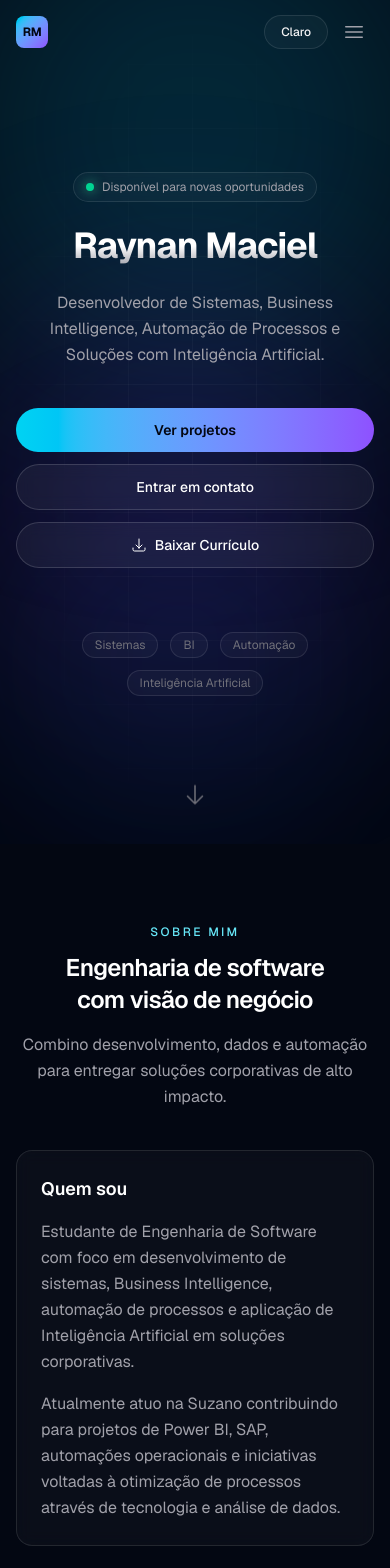
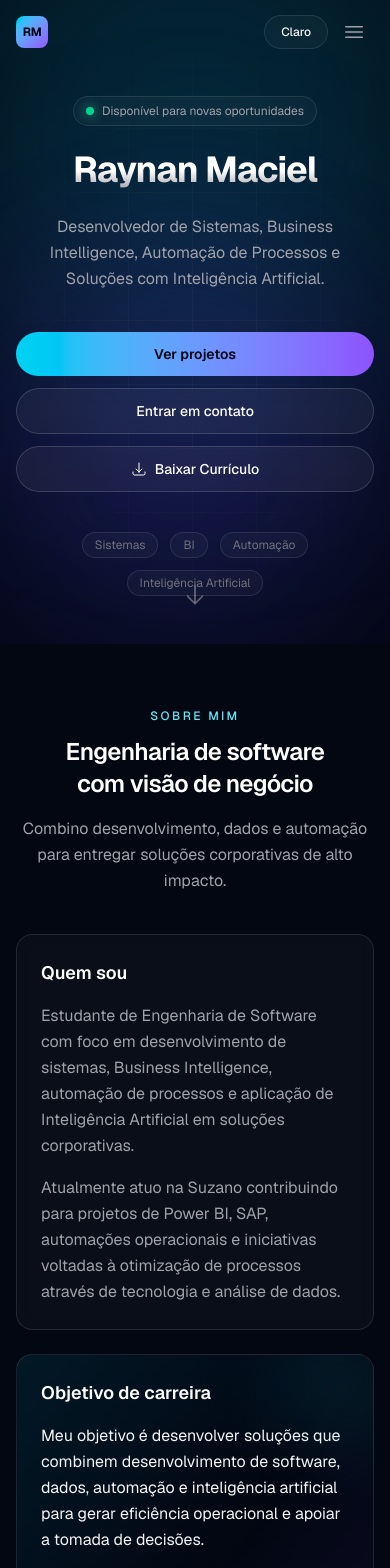
Before and after one commit to RaynanOli/portfolio-raynan, a Next.js app: page / in a window 390 px wide. Shown: the top 1568 px of the page. Built offline with nearby package versions, Linux system fonts and the light colour scheme.

Commit message:
Fixed portfolio layout and project visibility

```diff
--- a/components/About.tsx
+++ b/components/About.tsx
@@ -4,7 +4,7 @@ import { SectionHeader } from "@/components/SectionHeader";
 
 export function About() {
   return (
-    <AnimatedSection id="sobre" className="px-4 py-20 sm:px-6 sm:py-24 lg:py-32">
+    <AnimatedSection id="sobre" className="px-4 py-16 sm:px-6 sm:py-20 lg:py-32">
       <div className="mx-auto max-w-6xl">
         <SectionHeader
           eyebrow="Sobre Mim"
--- a/components/AnimatedSection.tsx
+++ b/components/AnimatedSection.tsx
@@ -9,6 +9,11 @@ type AnimatedSectionProps = {
   id?: string;
 };
 
+function isNearViewport(element: HTMLElement) {
+  const rect = element.getBoundingClientRect();
+  return rect.top < window.innerHeight + 120;
+}
+
 export function AnimatedSection({
   children,
   className = "",
@@ -16,20 +21,27 @@ export function AnimatedSection({
   id,
 }: AnimatedSectionProps) {
   const ref = useRef<HTMLElement>(null);
-  const [visible, setVisible] = useState(false);
+  const [revealed, setRevealed] = useState(false);
 
   useEffect(() => {
     const element = ref.current;
     if (!element) return;
 
+    const reveal = () => setRevealed(true);
+
+    if (isNearViewport(element)) {
+      reveal();
+      return;
+    }
+
     const observer = new IntersectionObserver(
       ([entry]) => {
         if (entry.isIntersecting) {
-          setVisible(true);
+          reveal();
           observer.unobserve(element);
         }
       },
-      { threshold: 0.12, rootMargin: "0px 0px -40px 0px" },
+      { threshold: 0.05, rootMargin: "0px 0px 5% 0px" },
     );
 
     observer.observe(element);
@@ -40,10 +52,10 @@ export function AnimatedSection({
     <section
       id={id}
       ref={ref}
-      className={`transition-all duration-700 ease-out ${
-        visible ? "translate-y-0 opacity-100" : "translate-y-8 opacity-0"
+      className={`transition-[transform,opacity] duration-700 ease-out ${
+        revealed ? "translate-y-0 opacity-100" : "translate-y-4 opacity-100"
       } ${className}`}
-      style={{ transitionDelay: `${delay}ms` }}
+      style={{ transitionDelay: revealed ? "0ms" : `${delay}ms` }}
     >
       {children}
     </section>
--- a/components/Hero.tsx
+++ b/components/Hero.tsx
@@ -6,7 +6,7 @@ export function Hero() {
   return (
     <section
       id="home"
-      className="relative flex min-h-screen items-center justify-center overflow-hidden px-4 pt-20 pb-14 sm:px-6 sm:pt-24 sm:pb-16"
+      className="relative flex flex-col items-center justify-center overflow-hidden px-4 pt-24 pb-12 sm:px-6 sm:pt-28 sm:pb-14 lg:min-h-screen lg:pb-16"
     >
       <div className="pointer-events-none absolute inset-0">
         <div
@@ -57,7 +57,7 @@ export function Hero() {
           />
         </div>
 
-        <div className="mt-16 flex flex-wrap items-center justify-center gap-3 text-xs text-muted">
+        <div className="mt-10 flex flex-wrap items-center justify-center gap-3 text-xs text-muted sm:mt-12">
           {["Sistemas", "BI", "Automação", "Inteligência Artificial"].map(
             (tag) => (
               <span
--- a/components/ProjectGallery.tsx
+++ b/components/ProjectGallery.tsx
@@ -1,7 +1,7 @@
 "use client";
 
 import Image from "next/image";
-import { useCallback, useEffect, useState } from "react";
+import { useCallback, useEffect, useState, type ComponentProps } from "react";
 import { createPortal } from "react-dom";
 import {
   ChevronLeftIcon,
@@ -21,6 +21,66 @@ type ProjectGalleryProps = {
   items: readonly GalleryItem[];
   variant?: GalleryVariant;
 };
+
+type GalleryImageProps = {
+  src: string;
+  alt: string;
+  className?: string;
+  fill?: boolean;
+  sizes?: string;
+  priority?: boolean;
+  width?: number;
+  height?: number;
+};
+
+function GalleryImage({
+  src,
+  alt,
+  className = "",
+  fill,
+  sizes,
+  priority,
+  width,
+  height,
+}: GalleryImageProps) {
+  const [failed, setFailed] = useState(false);
+
+  if (failed) {
+    return (
+      <div
+        className={`flex items-center justify-center bg-gallery-image-bg p-6 text-center ${
+          fill ? "absolute inset-0" : "min-h-[180px] w-full rounded-xl"
+        } ${className}`}
+      >
+        <div>
+          <p className="text-sm font-medium text-heading">Imagem indisponível</p>
+          <p className="mt-1 text-xs text-muted-foreground">{alt}</p>
+        </div>
+      </div>
+    );
+  }
+
+  const imageProps: ComponentProps<typeof Image> = {
+    src,
+    alt,
+    className,
+    sizes,
+    priority,
+    onError: () => setFailed(true),
+  };
+
+  if (fill) {
+    return <Image {...imageProps} fill />;
+  }
+
+  return (
+    <Image
+      {...imageProps}
+      width={width ?? 1920}
+      height={height ?? 1080}
+    />
+  );
+}
 
 const variantStyles = {
   saas: {
@@ -147,7 +207,7 @@ export function ProjectGallery({
           onClick={(event) => event.stopPropagation()}
         >
           <div className="flex max-h-[70vh] w-full items-center justify-center overflow-hidden rounded-xl border border-border bg-lightbox shadow-2xl sm:max-h-[75vh] sm:rounded-2xl">
-            <Image
+            <GalleryImage
               src={active.src}
               alt={active.alt}
               width={1920}
@@ -185,7 +245,7 @@ export function ProjectGallery({
                     : "scale-[1.02] opacity-0"
                 }`}
               >
-                <Image
+                <GalleryImage
                   src={item.src}
                   alt={item.alt}
                   fill
@@ -250,7 +310,7 @@ export function ProjectGallery({
                 }`}
               >
                 <div className={`relative ${styles.aspect} overflow-hidden`}>
-                  <Image
+                  <GalleryImage
                     src={item.src}
                     alt={item.alt}
                     fill
--- a/components/Projects.tsx
+++ b/components/Projects.tsx
@@ -1,5 +1,4 @@
 import { projects } from "@/lib/data";
-import { AnimatedSection } from "@/components/AnimatedSection";
 import { AthosDigitalShowcase } from "@/components/AthosDigitalShowcase";
 import { BIGalleryShowcase } from "@/components/BIGalleryShowcase";
 import { HerotrackShowcase } from "@/components/HerotrackShowcase";
@@ -63,7 +62,7 @@ export function Projects() {
   );
 
   return (
-    <AnimatedSection id="projetos" className="px-4 py-20 sm:px-6 sm:py-24 lg:py-32">
+    <section id="projetos" className="px-4 py-16 sm:px-6 sm:py-20 lg:py-32">
       <div className="mx-auto max-w-6xl">
         <SectionHeader
           eyebrow="Projetos"
@@ -83,6 +82,6 @@ export function Projects() {
           </div>
         </div>
       </div>
-    </AnimatedSection>
+    </section>
   );
 }
```
